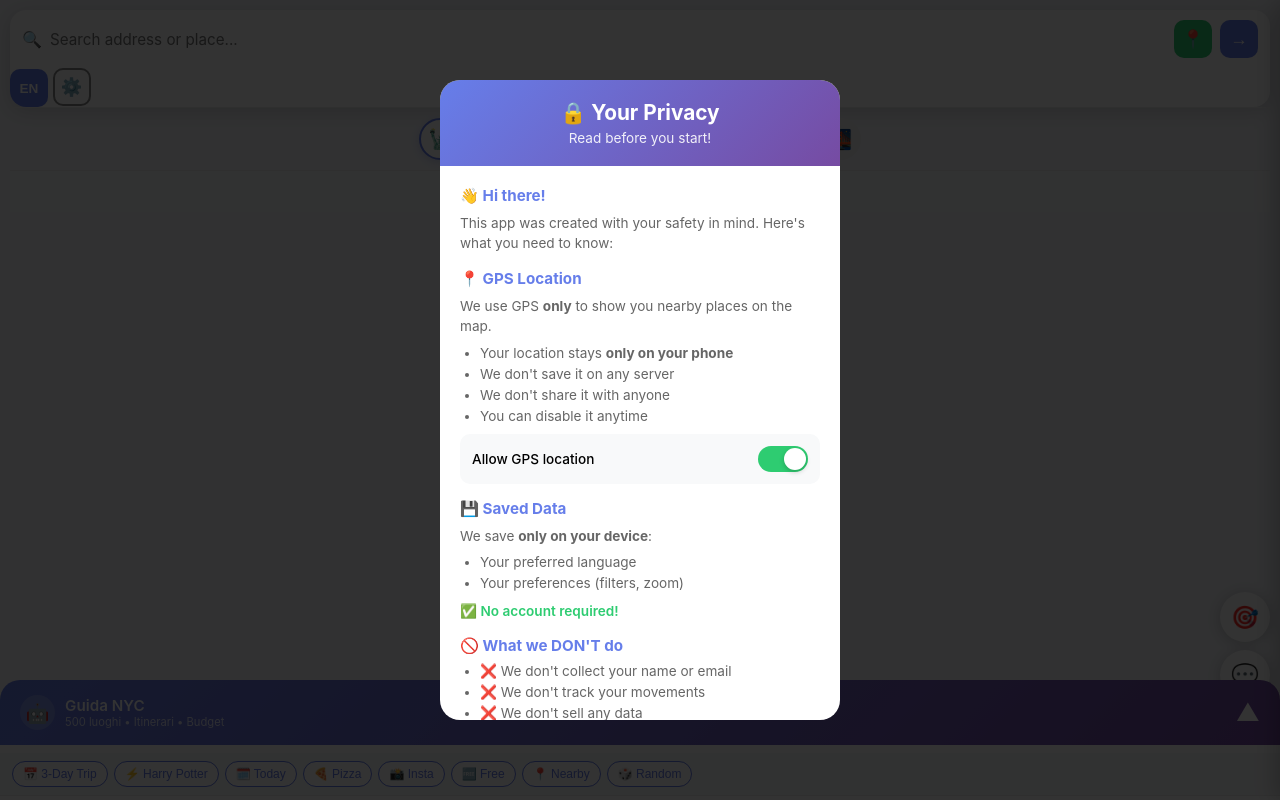
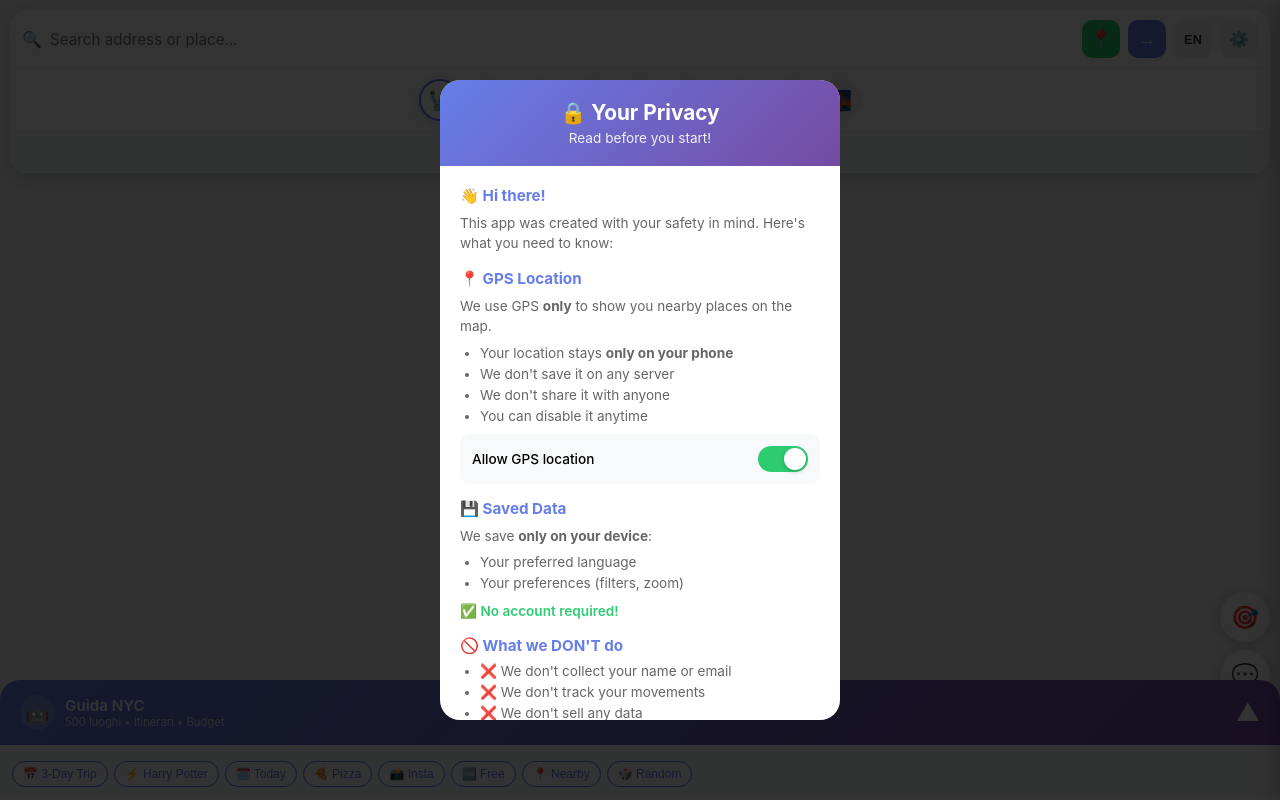
Before and after one commit to Cato1978/nyc-teen-guide, a website: page nyc-teen-app-secure.html in a window 1280 px wide. Drawn offline with nearby package versions, Linux system fonts and the light colour scheme.

Commit message:
Move language and settings buttons to search bar

```diff
--- a/nyc-teen-app-secure.html
+++ b/nyc-teen-app-secure.html
@@ -112,11 +112,14 @@
         .search-autocomplete-item .address { font-size: 0.8em; color: #888; }
         .search-autocomplete-item.place-result { border-left: 3px solid var(--primary); }
         .search-autocomplete-item.address-result { border-left: 3px solid #2ecc71; }
-        .search-btn { background: var(--primary); color: white; border: none; width: 38px; height: 38px; border-radius: 10px; font-size: 1.1em; cursor: pointer; }
+        .search-btn { background: var(--primary); color: white; border: none; width: 38px; height: 38px; border-radius: 10px; font-size: 1.1em; cursor: pointer; flex-shrink: 0; }
         .gps-btn { background: #2ecc71; }
-        .settings-btn { background: white; border: 2px solid #888; color: #888; }
-        .lang-btn { background: var(--primary); color: white; border: none; font-size: 0.85em; font-weight: bold; cursor: pointer; position: relative; min-width: 38px; }
-        .lang-dropdown { position: absolute; top: 45px; right: 0; background: white; border-radius: 10px; box-shadow: 0 4px 20px rgba(0,0,0,0.2); overflow: hidden; display: none; z-index: 2000; min-width: 140px; }
+        .settings-btn { background: #f0f0f0; border: none; color: #666; font-size: 1em; }
+        .settings-btn:hover { background: #e0e0e0; }
+        .lang-btn { background: #f0f0f0; color: #333; border: none; font-size: 0.8em; font-weight: bold; cursor: pointer; position: relative; min-width: 38px; }
+        .lang-btn:hover { background: #e0e0e0; }
+        .search-box { position: relative; }
+        .lang-dropdown { position: absolute; top: 50px; right: 40px; background: white; border-radius: 10px; box-shadow: 0 4px 20px rgba(0,0,0,0.2); overflow: hidden; display: none; z-index: 2000; min-width: 140px; }
         .lang-dropdown.show { display: block; }
         .lang-option { display: flex; align-items: center; gap: 10px; padding: 10px 15px; cursor: pointer; font-size: 0.9em; border-bottom: 1px solid #eee; }
         .lang-option:last-child { border-bottom: none; }
@@ -396,9 +399,8 @@
                 <input type="text" class="search-input" id="searchInput" placeholder="Search address or place..." autocomplete="off" oninput="handleSearchInput()" onkeydown="handleSearchKeydown(event)" onfocus="handleSearchInput()">
                 <button class="search-btn gps-btn" onclick="getMyLocation()" id="gpsBtn" title="GPS">📍</button>
                 <button class="search-btn" onclick="searchAddress()" id="searchBtn" title="Search">→</button>
-            </div>
-            <div class="search-autocomplete" id="searchAutocomplete"></div>
                 <button class="search-btn lang-btn" onclick="toggleLangDropdown(event)" id="langBtn">EN</button>
+                <button class="search-btn settings-btn" onclick="toggleSettings()" title="Settings">⚙️</button>
                 <div class="lang-dropdown" id="langDropdown">
                     <div class="lang-option" data-lang="en" onclick="changeLanguage('en')">🇬🇧 EN - English</div>
                     <div class="lang-option" data-lang="it" onclick="changeLanguage('it')">🇮🇹 IT - Italiano</div>
@@ -406,8 +408,8 @@
                     <div class="lang-option" data-lang="fr" onclick="changeLanguage('fr')">🇫🇷 FR - Français</div>
                     <div class="lang-option" data-lang="de" onclick="changeLanguage('de')">🇩🇪 DE - Deutsch</div>
                 </div>
-                <button class="search-btn settings-btn" onclick="toggleSettings()" title="Settings">⚙️</button>
             </div>
+            <div class="search-autocomplete" id="searchAutocomplete"></div>
             <div class="filter-chips" id="filterChips">
                 <div class="filter-chip active" data-cat="all" onclick="toggleFilter('all')">🗽<span class="filter-tooltip" data-i18n="filters.all">All</span></div>
                 <div class="filter-chip" data-cat="attractions" onclick="toggleFilter('attractions')">🎢<span class="filter-tooltip" data-i18n="filters.attractions">Attractions</span></div>
```
